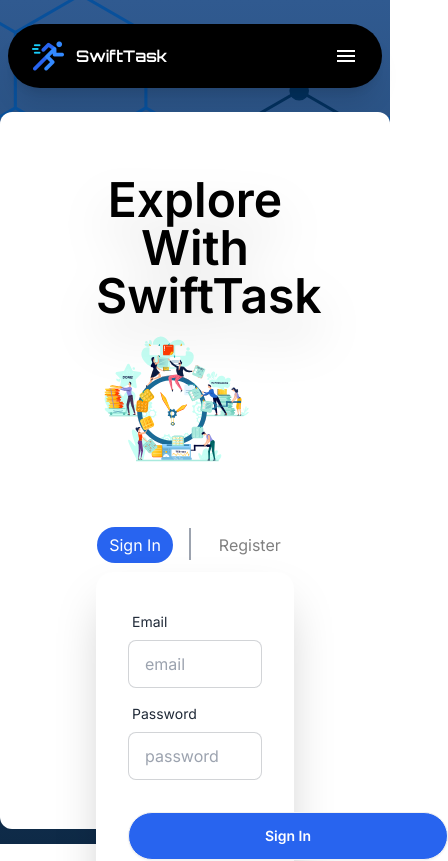
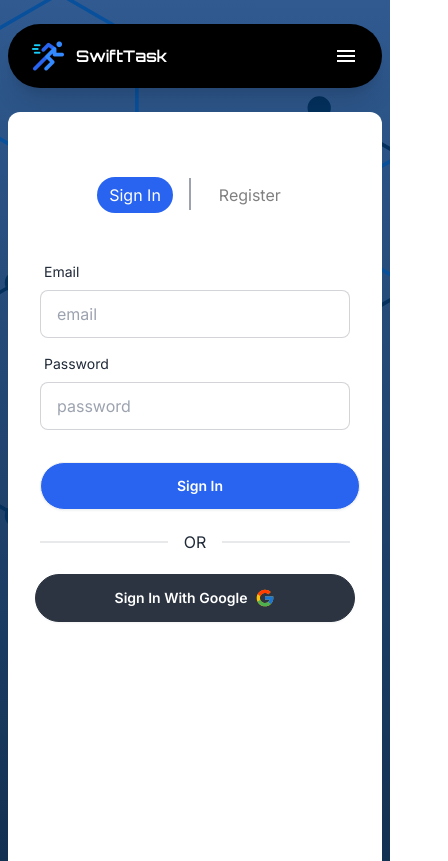
Before and after one commit to mashfikur/task_management_web_app, a React (Vite) app: page /sign-in in a window 390 px wide. Shown: the top 861 px of the page, 448 px wide, since content can reach past the window. Built offline with nearby package versions, Linux system fonts and the light colour scheme.

Commit message:
user auth page responsive issue fixed

```diff
--- a/src/pages/UserAuthentication/SignIn.jsx
+++ b/src/pages/UserAuthentication/SignIn.jsx
@@ -13,7 +13,7 @@ const SignIn = () => {
   };
 
   return (
-    <div className="card shadow-2xl bg-base-100 ">
+    <div className="card lg:shadow-2xl bg-base-100 ">
       <form onSubmit={handleSubmit(onSubmit)} className="card-body">
         <div className="form-control">
           <label className="label">
--- a/src/pages/UserAuthentication/UserAuth.jsx
+++ b/src/pages/UserAuthentication/UserAuth.jsx
@@ -9,14 +9,18 @@ import banner from "../../assets/images/auth-banner.svg";
 const UserAuth = () => {
   return (
     <div>
-      <div>
-        <div className="bg-base-100 h-[85vh] rounded-xl px-24 py-16">
-          <div className="flex flex-col gap-12  lg:flex-row ">
-            <div className="text-center flex-1 lg:text-left">
-              <h3 className="text-center drop-shadow-2xl text-5xl text-black font-semibold  ">
+      <div className="px-2 pb-12">
+        <div className="bg-base-100 h-screen xl:h-[85vh]  rounded-xl lg:px-24 py-16">
+          <div className="flex flex-col-reverse gap-12 lg:-mt-10 xl:-mt-0  lg:flex-row ">
+            <div className="text-center hidden lg:block flex-1 lg:text-left">
+              <h3 className="text-center test drop-shadow-2xl text-5xl text-black font-semibold  ">
                 Explore With SwiftTask
               </h3>
-              <img className="w-[80%] " src={banner} alt="" />
+              <img
+                className="xl:w-[80%] mx-auto lg:mx-0 "
+                src={banner}
+                alt=""
+              />
             </div>
             <div className="flex-1">
               {/* tabs */}
```
Also changed, not shown: src/index.css.
